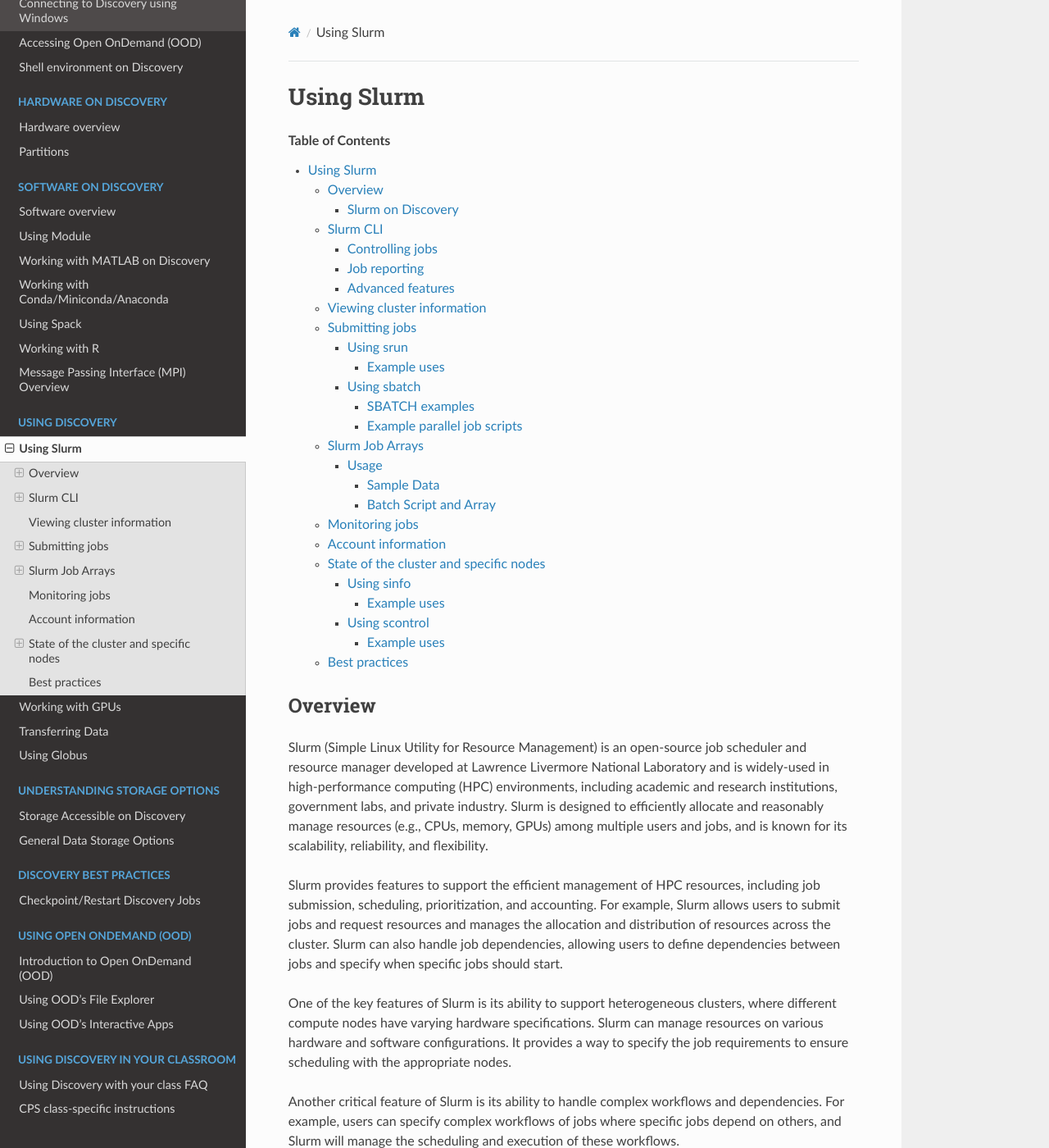
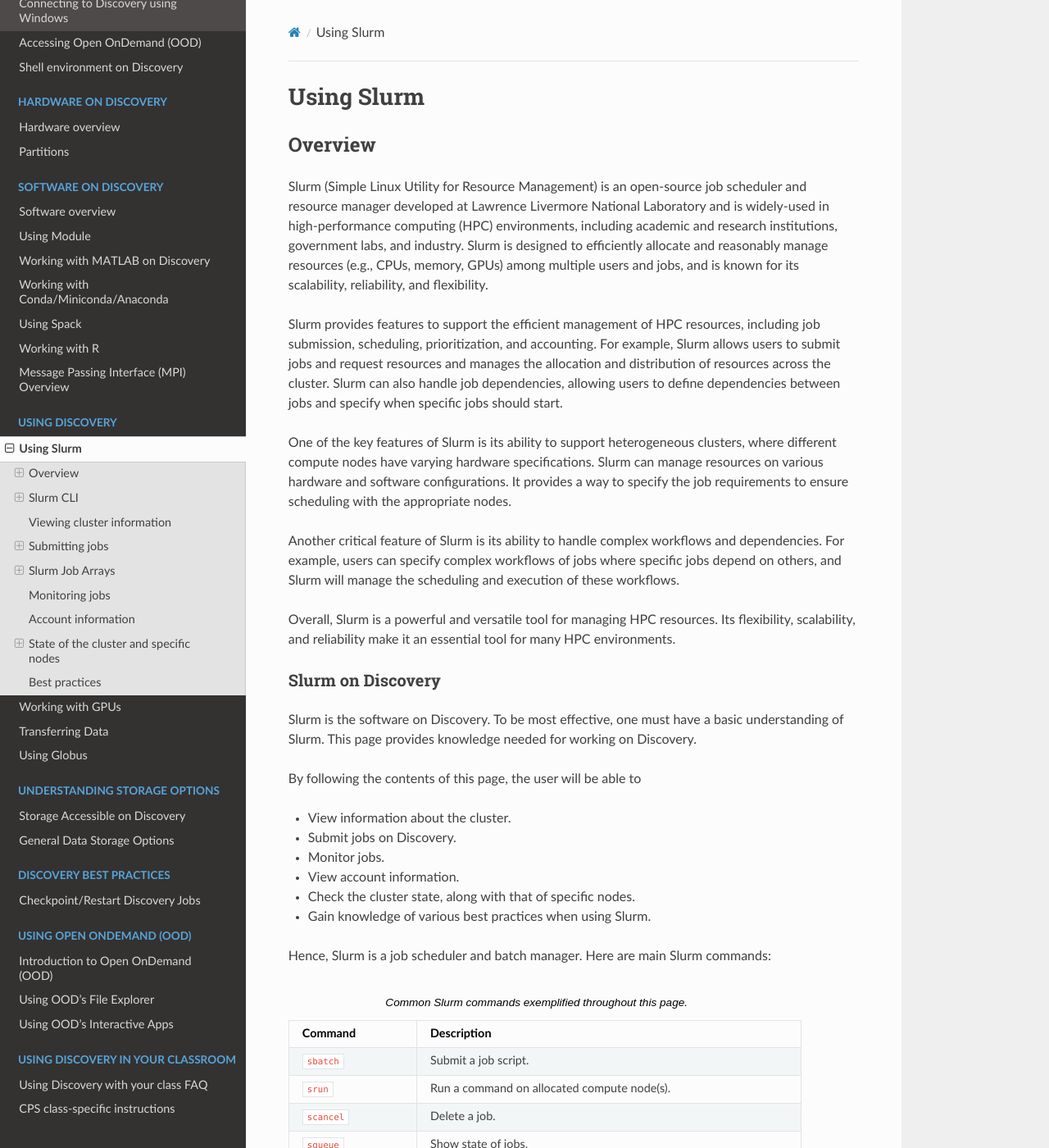
Before and after one commit to northeastern-rc/rc-public-documentation, a Sphinx documentation site: the page built from docs/source/using-discovery/usingslurm.rst, in a window 1280 px wide and 1400 px high. Shown: the whole window at 82% size. Built offline with Sphinx 7.4.7 and the Read the Docs theme 2.0.0, drawn with Linux system fonts in a browser that asks for light colours; some of the changed text lies outside the part shown.

Commit message:
Remove TOC and add summary table of common commands.

```diff
--- a/docs/source/using-discovery/usingslurm.rst
+++ b/docs/source/using-discovery/usingslurm.rst
@@ -3,12 +3,10 @@
 ***********
 Using Slurm
 ***********
-.. contents:: Table of Contents
-   :depth: 4
 
 Overview
 ========
-Slurm (Simple Linux Utility for Resource Management) is an open-source job scheduler and resource manager developed at Lawrence Livermore National Laboratory and is widely-used in high-performance computing (HPC) environments, including academic and research institutions, government labs, and private industry. Slurm is designed to efficiently allocate and reasonably manage resources (e.g., CPUs, memory, GPUs) among multiple users and jobs, and is known for its scalability, reliability, and flexibility.
+Slurm (Simple Linux Utility for Resource Management) is an open-source job scheduler and resource manager developed at Lawrence Livermore National Laboratory and is widely-used in high-performance computing (HPC) environments, including academic and research institutions, government labs, and industry. Slurm is designed to efficiently allocate and reasonably manage resources (e.g., CPUs, memory, GPUs) among multiple users and jobs, and is known for its scalability, reliability, and flexibility.
 
 Slurm provides features to support the efficient management of HPC resources, including job submission, scheduling, prioritization, and accounting. For example, Slurm allows users to submit jobs and request resources and manages the allocation and distribution of resources across the cluster. Slurm can also handle job dependencies, allowing users to define dependencies between jobs and specify when specific jobs should start.
 
@@ -24,12 +22,37 @@
 
 By following the contents of this page, the user will be able to
 
-* View information about the cluster
-* Submit jobs on Discovery
-* Monitor jobs
-* View account information
-* Check the cluster state, along with that of specific nodes
-* Gain knowledge of various best practices when using SLURM
+* View information about the cluster.
+* Submit jobs on Discovery.
+* Monitor jobs.
+* View account information.
+* Check the cluster state, along with that of specific nodes.
+* Gain knowledge of various best practices when using Slurm.
+
+Hence, Slurm is a job scheduler and batch manager. Here are main Slurm commands:
+
+.. list-table:: Common Slurm commands exemplified throughout this page.
+   :widths: 25 75
+   :header-rows: 1
+
+   * - Command
+     - Description
+   * - ``sbatch``
+     - Submit a job script.
+   * - ``srun``
+     - Run a command on allocated compute node(s).
+   * - ``scancel``
+     - Delete a job.
+   * - ``squeue``
+     - Show state of jobs.
+   * - ``sinfo``
+     - Show state of nodes and partitions (queues).
+   * - ``smap``
+     - Show jobs, partitions and nodes in a graphical network topology.
+   * - ``scontrol``
+     - Modify jobs or show information about various aspects of the cluster.
+
+Please continue reading for some good examples of each.
 
 This page is specific for using Slurm on Discovery. For more in-depth and general information, please refer to the official `Slurm documentation`_.
 
```
